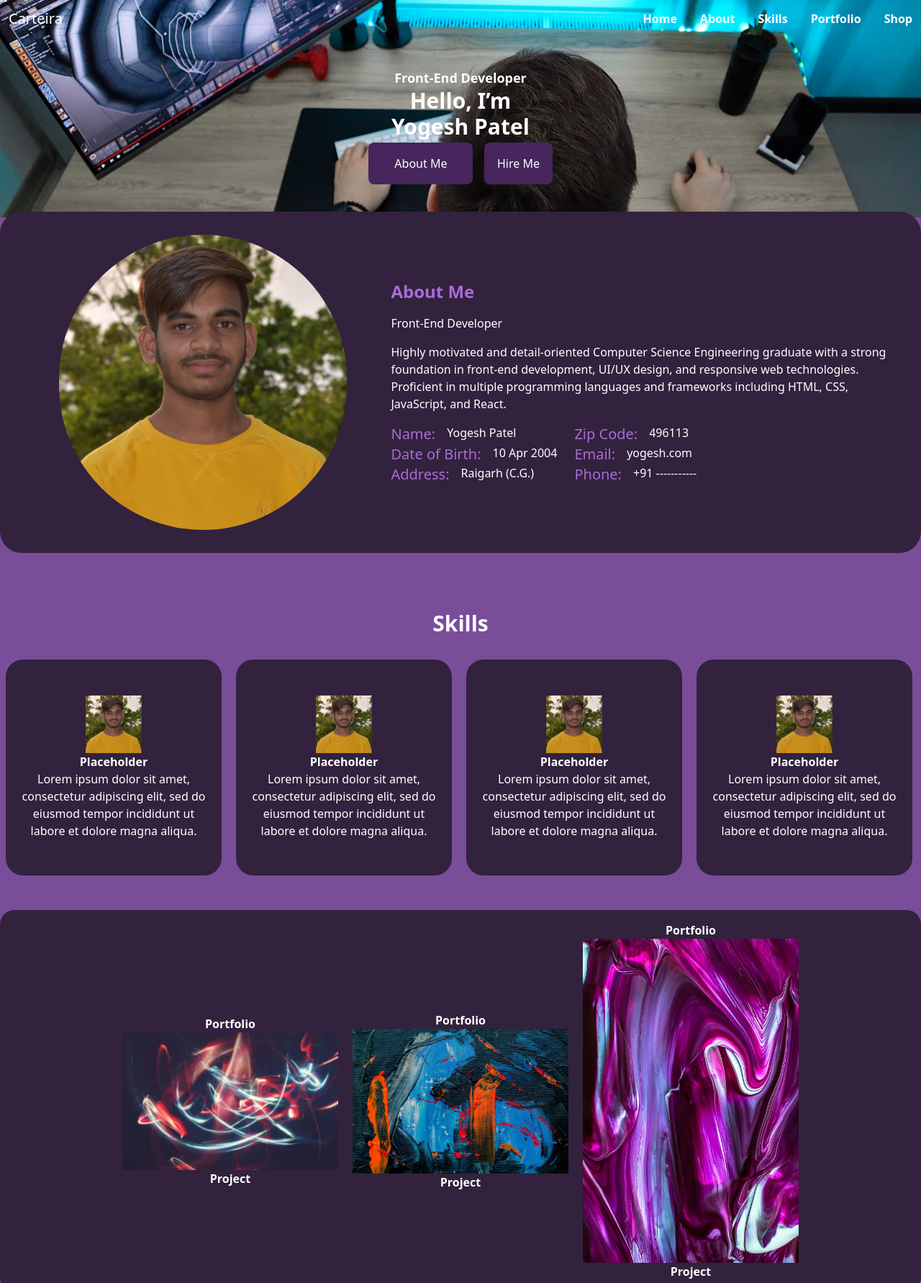
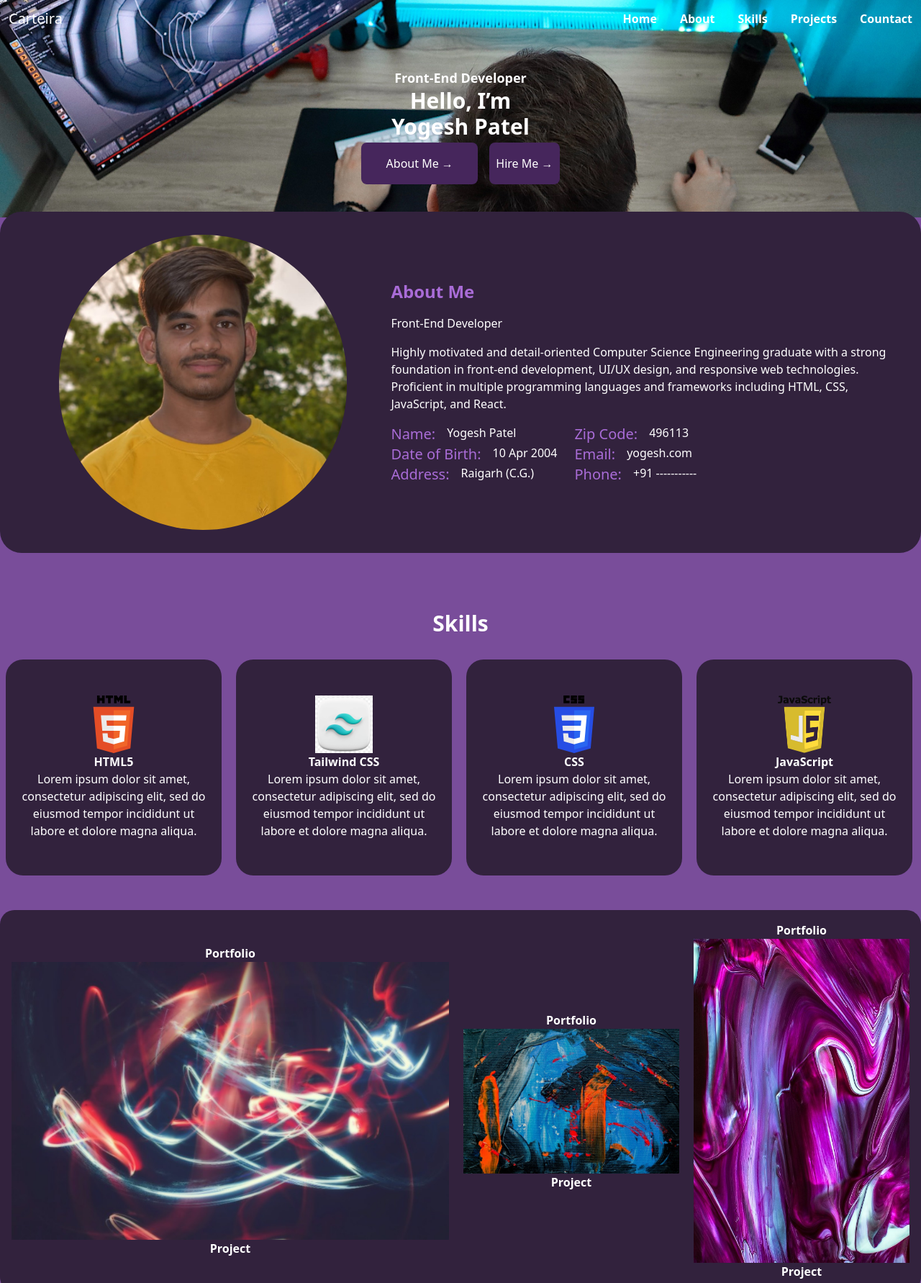
Before and after one commit to yogeshpatel09/Portfolio-Clone, a website: page src/index.html in a window 1280 px wide. Shown: the top 1782 px of the page at 72% size. Drawn offline with Linux system fonts and the light colour scheme.

Commit message:
yogesh fully responsive completed 2

```diff
--- a/src/index.html
+++ b/src/index.html
@@ -5,6 +5,7 @@
   <meta name="viewport" content="width=device-width, initial-scale=1.0" />
   <link href="./output.css" rel="stylesheet" />
   <link rel="stylesheet" href="https://cdnjs.cloudflare.com/ajax/libs/font-awesome/6.6.0/css/all.min.css" />
+  <title>YOGESH Portfolio</title>
 </head>
 <body class="flex w-full overflow-x-hidden">
   <div class="bg-[#794D9A] flex flex-col gap-8 pb-10 w-full ">
@@ -20,8 +21,8 @@
             <a href="#">Home</a>
             <a href="#">About</a>
             <a href="#">Skills</a>
-            <a href="#">Portfolio</a>
-            <a href="#">Shop</a>
+            <a href="#">Projects</a>
+            <a href="#">Countact</a>
           </div>
         </div>
       </div>
@@ -33,8 +34,8 @@
           </h2>
         </div>
         <div class="flex gap-4 p-1 w-[90%] sm:w-auto">
-          <button class="text-white h-[58px] w-full bg-[#46265C] rounded-lg">About Me</button>
-          <button class="text-white h-[58px] w-full sm:w-[166px] bg-[#46265C] rounded-lg">Hire Me</button>
+          <button class="text-white h-[58px] w-full bg-[#46265C] rounded-lg">About Me &#8594;</button>
+          <button class="text-white h-[58px] w-full sm:w-[166px] bg-[#46265C] rounded-lg">Hire Me &#8594;</button>
         </div>
       </div>
     </div>
@@ -95,8 +96,8 @@
   <div class="flex gap-5 w-full overflow-x-auto pb-2">
     <!-- Skill Card -->
     <div class="h-[300px] min-w-[300px] p-5 bg-[#32223D] rounded-3xl flex flex-col justify-center items-center">
-      <img class="h-20" src="img1.jpeg" alt="Skill Image" />
-      <span class="font-bold">Placeholder</span>
+      <img class="h-20" src="html.svg" alt="Skill Image" />
+      <span class="font-bold">HTML5</span>
       <p class="text-center">
         Lorem ipsum dolor sit amet, consectetur adipiscing elit, sed do eiusmod tempor incididunt ut labore et dolore magna aliqua.
       </p>
@@ -105,48 +106,66 @@
     <!-- Repeat other skill cards similarly -->
 
     <div class="h-[300px] min-w-[300px] p-5 bg-[#32223D] rounded-3xl flex flex-col justify-center items-center">
-      <img class="h-20" src="img1.jpeg" alt="Skill Image" />
-      <span class="font-bold">Placeholder</span>
+      <img class="h-20" src="tailwind css.png" alt="Skill Image" />
+      <span class="font-bold">Tailwind CSS</span>
       <p class="text-center">
         Lorem ipsum dolor sit amet, consectetur adipiscing elit, sed do eiusmod tempor incididunt ut labore et dolore magna aliqua.
       </p>
     </div>
 
     <div class="h-[300px] min-w-[300px] p-5 bg-[#32223D] rounded-3xl flex flex-col justify-center items-center">
-      <img class="h-20" src="img1.jpeg" alt="Skill Image" />
-      <span class="font-bold">Placeholder</span>
+      <img class="h-20" src="CSS.svg" alt="Skill Image" />
+      <span class="font-bold">CSS</span>
       <p class="text-center">
         Lorem ipsum dolor sit amet, consectetur adipiscing elit, sed do eiusmod tempor incididunt ut labore et dolore magna aliqua.
       </p>
     </div>
 
     <div class="h-[300px] min-w-[300px] p-5 bg-[#32223D] rounded-3xl flex flex-col justify-center items-center">
-      <img class="h-20" src="img1.jpeg" alt="Skill Image" />
-      <span class="font-bold">Placeholder</span>
+      <img class="h-20" src="Javascript.png" alt="Skill Image" />
+      <span class="font-bold">JavaScript</span>
       <p class="text-center">
         Lorem ipsum dolor sit amet, consectetur adipiscing elit, sed do eiusmod tempor incididunt ut labore et dolore magna aliqua.
       </p>
     </div>
 
     <div class="h-[300px] min-w-[300px] p-5 bg-[#32223D] rounded-3xl flex flex-col justify-center items-center">
-      <img class="h-20" src="img1.jpeg" alt="Skill Image" />
-      <span class="font-bold">Placeholder</span>
+      <img class="h-20" src="React_Logo_SVG.svg" alt="Skill Image" />
+      <span class="font-bold">ReactJs</span>
       <p class="text-center">
         Lorem ipsum dolor sit amet, consectetur adipiscing elit, sed do eiusmod tempor incididunt ut labore et dolore magna aliqua.
       </p>
     </div>
+
+    <div class="h-[300px] min-w-[300px] p-5 bg-[#32223D] rounded-3xl flex flex-col justify-center items-center">
+      <img class="h-20" src="Git_icon.svg" alt="Skill Image" />
+      <span class="font-bold">Git</span>
+      <p class="text-center">
+        Lorem ipsum dolor sit amet, consectetur adipiscing elit, sed do eiusmod tempor incididunt ut labore et dolore magna aliqua.
+      </p>
+    </div>
+
+    <div class="h-[300px] min-w-[300px] p-5 bg-[#32223D] rounded-3xl flex flex-col justify-center items-center">
+      <img class="h-20" src="GitHub_Invertocat_Logo.svg" alt="Skill Image" />
+      <span class="font-bold">GitHub</span>
+      <p class="text-center">
+        Lorem ipsum dolor sit amet, consectetur adipiscing elit, sed do eiusmod tempor incididunt ut labore et dolore magna aliqua.
+      </p>
+    </div>
+
+
   </div>
 </div>
 
 
     <!-- Portfolio Section -->
-    <div class="flex justify-center items-center w-full overflow-x-auto">
-      <div class="bg-[#32223D] rounded-[20px]   flex justify-center items-center gap-5 p-4 w-full overflow-x-auto">
+    <div class="flex justify-center items-center ">
+      <div class="bg-[#32223D] rounded-[20px]   flex justify-center items-center gap-5 p-4 min-w-full overflow-x-auto">
 
 
-        <div class="flex justify-center items-center flex-col max-w-[300px]">
+        <div class="flex justify-center items-center flex-col max-w-full">
           <h1 class="font-bold text-white">Portfolio</h1>
-          <img class=" " src="port img 3.jpg" alt="Portfolio Image 1" />
+          <img class="max-w-full" src="port img 3.jpg" alt="Portfolio Image 1" />
           <span class="font-bold text-white">Project</span>
         </div>
 
@@ -174,11 +193,11 @@
         <input class="rounded-xl w-full  p-2" type="text" placeholder="Subject" required />
         <textarea class="rounded-xl h-36 w-full p-2" placeholder="Message" required></textarea>
         <div class="w-full h-12 flex justify-center items-center gap-2">
-          <button type="submit" class="bg-[#46265C] font-bold text-xl rounded-xl w-full sm:w-1/2 h-10">Submit</button>
-          <i class="fa-brands fa-instagram"></i>
-          <i class="fa-brands fa-x-twitter"></i>
-          <i class="fa-brands fa-facebook-f"></i>
-          <i class="fa-brands fa-linkedin"></i>
+          <button type="submit" class="bg-[#46265C] font-bold text-xl rounded-xl w-full sm:w-1/2 h-10">Submit &#8594;</button>
+          <a href="https://www.instagram.com/__yogesh__04__/"><i class="fa-brands fa-instagram"></i></a>
+          <a href="https://x.com/?lang=en"><i class="fa-brands fa-x-twitter"></i></a>
+          <a href="https://www.facebook.com/"><i class="fa-brands fa-facebook-f"></i></a>
+          <a href="https://www.linkedin.com/in/yogesh-patel-b84b40255/"><i class="fa-brands fa-linkedin"></i></a>
         </div>
       </div>
     </form>
```
Also changed, not shown: src/CSS.svg (added), src/GitHub_Invertocat_Logo.svg (added), src/Git_icon.svg (added), src/Javascript.png (added), src/React_Logo_SVG.svg (added), src/html.svg (added), src/output.css, src/tailwind css.png (added).
